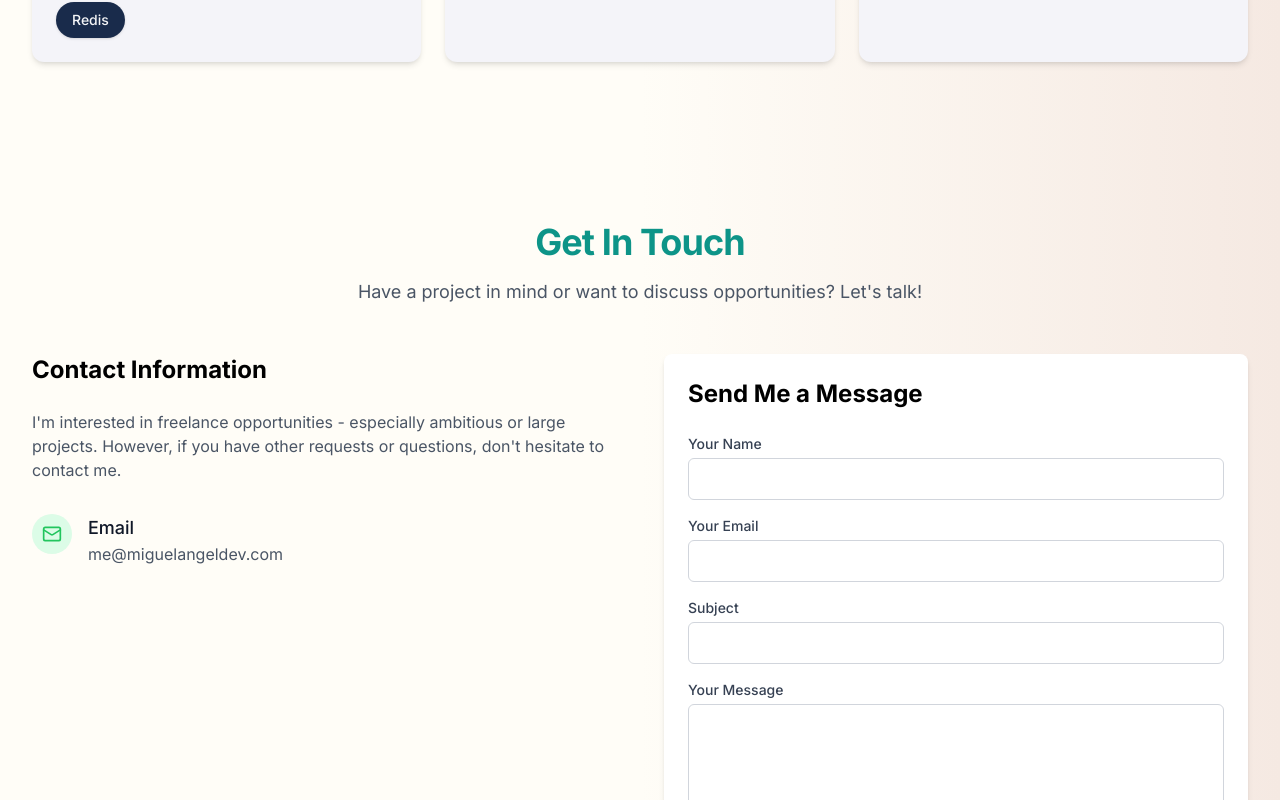
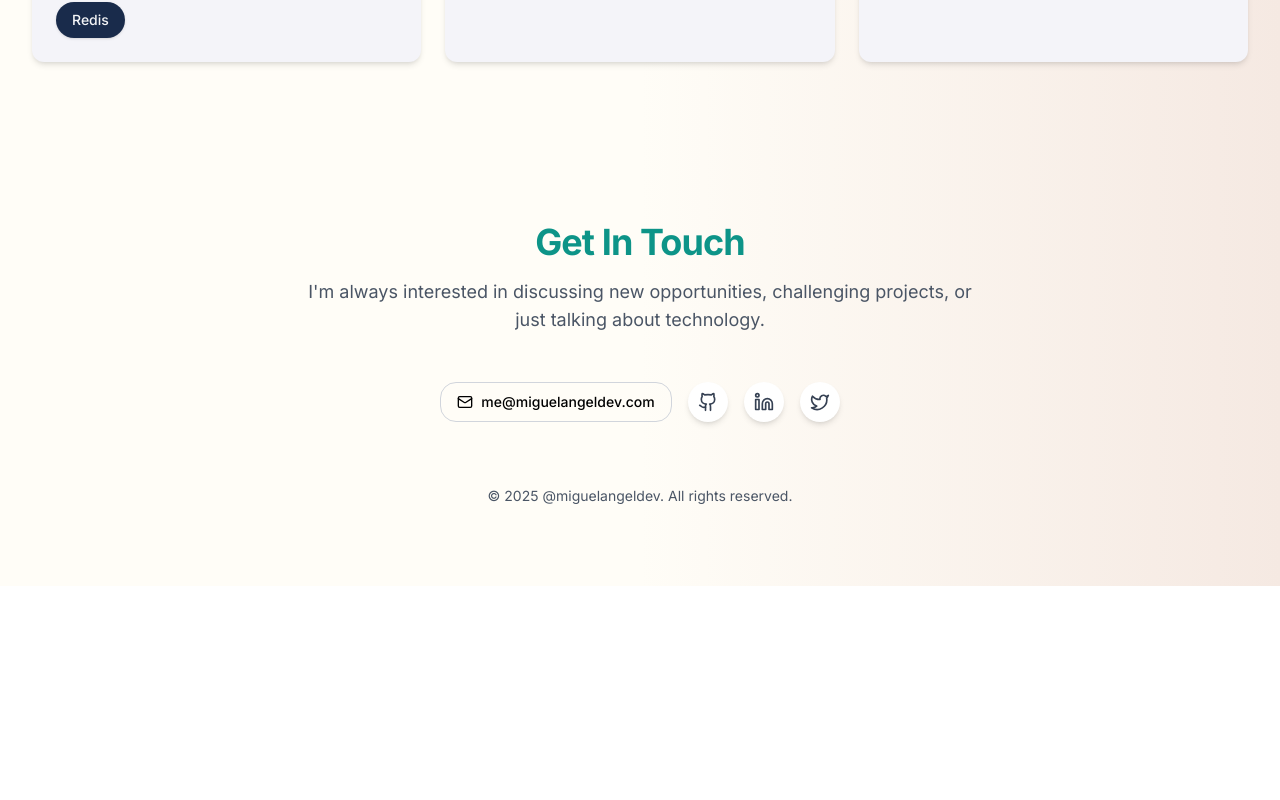
Before and after one commit to devmiguelangel/miguelangeldev, a React (Vite) app: page / in a window 1280 px wide. Shown: the part 2000-2800 px from the top of the page. After the commit the page ends 2586 px from the top, so only its background shows below. Built offline with nearby package versions, Linux system fonts and the light colour scheme.

Commit message:
refactor: remove Footer component from App and update Contact section to include Footer

```diff
--- a/src/App.tsx
+++ b/src/App.tsx
@@ -4,7 +4,6 @@ import { Hero } from '@components/sections/Hero';
 import { Projects } from '@components/sections/Projects';
 import { Contact } from '@components/sections/Contact';
 import { Skills } from '@components/sections/Skills';
-import { Footer } from '@components/layout/Footer';
 
 function App() {
   useEffect(() => {
@@ -34,7 +33,6 @@ function App() {
         <Skills />
         <Contact />
       </main>
-      <Footer />
     </>
   )
 }
--- a/src/components/layout/Footer/Footer.tsx
+++ b/src/components/layout/Footer/Footer.tsx
@@ -1,19 +1,22 @@
 import Container from '@components/ui/Container';
 import * as LucideIcons from 'lucide-react';
+import Button from '@components/ui/Button';
 import { socialLinks } from '@/data/socialLinks';
 
 export const Footer = () => {
   const currentYear = new Date().getFullYear();
 
   return (
-    <footer className="bg-surface-light dark:bg-surface-dark py-12">
-      <Container>
+    <footer className="bg-surface-light dark:bg-surface-dark">
+      <Container className='flex flex-row justify-center'>
         <div className="flex flex-col items-center md:flex-row md:justify-between">
-          <div className="mb-6 md:mb-0">
-          </div>
+          <div className="flex flex-col items-center md:items-center">
+            <div className="flex space-x-4 mb-4">
+              <Button variant='outline' className='text-sm flex items-center gap-2 rounded-2xl! cursor-pointer hover:bg-primary-50 dark:hover:bg-primary-900/30 hover:text-primary-600 dark:hover:text-primary-400'>
+                <LucideIcons.Mail size={16} />
+                me@miguelangeldev.com
+              </Button>
 
-          <div className="flex flex-col items-center md:items-end">
-            <div className="flex space-x-4 mb-4">
               {socialLinks.map((link) => {
                 // @ts-ignore - Dynamically getting icon component
                 const IconComponent = LucideIcons[link.icon.charAt(0).toUpperCase() + link.icon.slice(1)];
@@ -25,15 +28,15 @@ export const Footer = () => {
                     aria-label={link.name}
                     target="_blank"
                     rel="noopener noreferrer"
-                    className="flex h-10 w-10 items-center justify-center rounded-full bg-white dark:bg-gray-800 text-gray-700 dark:text-gray-300 hover:bg-primary-50 dark:hover:bg-primary-900/30 hover:text-primary-600 dark:hover:text-primary-400 transition-colors"
+                    className="flex h-10 w-10 items-center justify-center rounded-full bg-white dark:bg-gray-800 text-gray-700 dark:text-gray-300 hover:bg-primary-50 dark:hover:bg-primary-900/30 hover:text-primary-600 dark:hover:text-primary-400 transition-colors shadow-md hover:shadow-lg"
                   >
                     {IconComponent && <IconComponent size={20} />}
                   </a>
                 );
               })}
             </div>
-            <p className="text-sm text-gray-600 dark:text-gray-400">
-              &copy; {currentYear} Miguel Angel. All rights reserved.
+            <p className="text-sm text-gray-600 dark:text-gray-400 mt-12">
+              &copy; {currentYear} @miguelangeldev. All rights reserved.
             </p>
           </div>
         </div>
--- a/src/components/sections/Contact/Contact.tsx
+++ b/src/components/sections/Contact/Contact.tsx
@@ -1,7 +1,6 @@
 import React, { useState } from 'react';
 import Section from '@components/ui/Section';
-import Button from '@components/ui/Button';
-import { Mail, Send } from 'lucide-react';
+import { Footer } from '@/components/layout/Footer';
 
 export const Contact = () => {
   const [formData, setFormData] = useState({
@@ -57,116 +56,10 @@ export const Contact = () => {
     <Section
       id="contact"
       title="Get In Touch"
-      subtitle="Have a project in mind or want to discuss opportunities? Let's talk!"
+      subtitle="I'm always interested in discussing new opportunities, challenging projects, or just talking about technology."
       className="bg-surface-light dark:bg-surface-dark"
     >
-      <div className="grid grid-cols-1 lg:grid-cols-2 gap-12 items-start">
-        <div>
-          <h3 className="text-2xl font-bold mb-6">Contact Information</h3>
-          <p className="text-gray-600 dark:text-gray-400 mb-8">
-            I'm interested in freelance opportunities - especially ambitious or large projects.
-            However, if you have other requests or questions, don't hesitate to contact me.
-          </p>
-
-          <div className="space-y-6">
-            <div className="flex items-start gap-4">
-              <div className="flex h-10 w-10 items-center justify-center rounded-full bg-primary-100 dark:bg-primary-900/30 text-primary-600 dark:text-primary-400">
-                <Mail size={20} />
-              </div>
-              <div>
-                <h4 className="text-lg font-medium text-gray-900 dark:text-white">Email</h4>
-                <a
-                  href="mailto:me@miguelangeldev.com"
-                  className="text-gray-600 dark:text-gray-400 hover:text-primary-600 dark:hover:text-primary-400 transition-colors"
-                >
-                  me@miguelangeldev.com
-                </a>
-              </div>
-            </div>
-          </div>
-        </div>
-
-        <div className="bg-white dark:bg-gray-800 rounded-lg p-6 shadow-md">
-          <h3 className="text-2xl font-bold mb-6">Send Me a Message</h3>
-
-          {formStatus.submitted && (
-            <div className={`mb-6 p-4 rounded-md ${formStatus.success ? 'bg-success-50 text-success-700' : 'bg-error-50 text-error-700'}`}>
-              {formStatus.message}
-            </div>
-          )}
-
-          <form onSubmit={handleSubmit} className="space-y-4">
-            <div>
-              <label htmlFor="name" className="block text-sm font-medium text-gray-700 dark:text-gray-300 mb-1">
-                Your Name
-              </label>
-              <input
-                type="text"
-                id="name"
-                name="name"
-                value={formData.name}
-                onChange={handleChange}
-                required
-                className="w-full rounded-md border border-gray-300 dark:border-gray-600 px-4 py-2 bg-white dark:bg-gray-700 text-gray-900 dark:text-white focus:outline-none focus:ring-2 focus:ring-primary-500"
-              />
-            </div>
-
-            <div>
-              <label htmlFor="email" className="block text-sm font-medium text-gray-700 dark:text-gray-300 mb-1">
-                Your Email
-              </label>
-              <input
-                type="email"
-                id="email"
-                name="email"
-                value={formData.email}
-                onChange={handleChange}
-                required
-                className="w-full rounded-md border border-gray-300 dark:border-gray-600 px-4 py-2 bg-white dark:bg-gray-700 text-gray-900 dark:text-white focus:outline-none focus:ring-2 focus:ring-primary-500"
-              />
-            </div>
-
-            <div>
-              <label htmlFor="subject" className="block text-sm font-medium text-gray-700 dark:text-gray-300 mb-1">
-                Subject
-              </label>
-              <input
-                type="text"
-                id="subject"
-                name="subject"
-                value={formData.subject}
-                onChange={handleChange}
-                required
-                className="w-full rounded-md border border-gray-300 dark:border-gray-600 px-4 py-2 bg-white dark:bg-gray-700 text-gray-900 dark:text-white focus:outline-none focus:ring-2 focus:ring-primary-500"
-              />
-            </div>
-
-            <div>
-              <label htmlFor="message" className="block text-sm font-medium text-gray-700 dark:text-gray-300 mb-1">
-                Your Message
-              </label>
-              <textarea
-                id="message"
-                name="message"
-                value={formData.message}
-                onChange={handleChange}
-                required
-                rows={5}
-                className="w-full rounded-md border border-gray-300 dark:border-gray-600 px-4 py-2 bg-white dark:bg-gray-700 text-gray-900 dark:text-white focus:outline-none focus:ring-2 focus:ring-primary-500"
-              />
-            </div>
-
-            <Button
-              type="submit"
-              variant="primary"
-              className="w-full sm:w-auto flex items-center justify-center gap-2"
-            >
-              Send Message
-              <Send size={16} />
-            </Button>
-          </form>
-        </div>
-      </div>
+      <Footer />
     </Section>
   );
 };
--- a/src/data/socialLinks.ts
+++ b/src/data/socialLinks.ts
@@ -16,9 +16,4 @@ export const socialLinks: SocialLink[] = [
     url: 'https://x.com/miguelangello',
     icon: 'twitter',
   },
-  {
-    name: 'Email',
-    url: 'mailto:me@miguelangeldev.com',
-    icon: 'mail',
-  },
 ];
```
